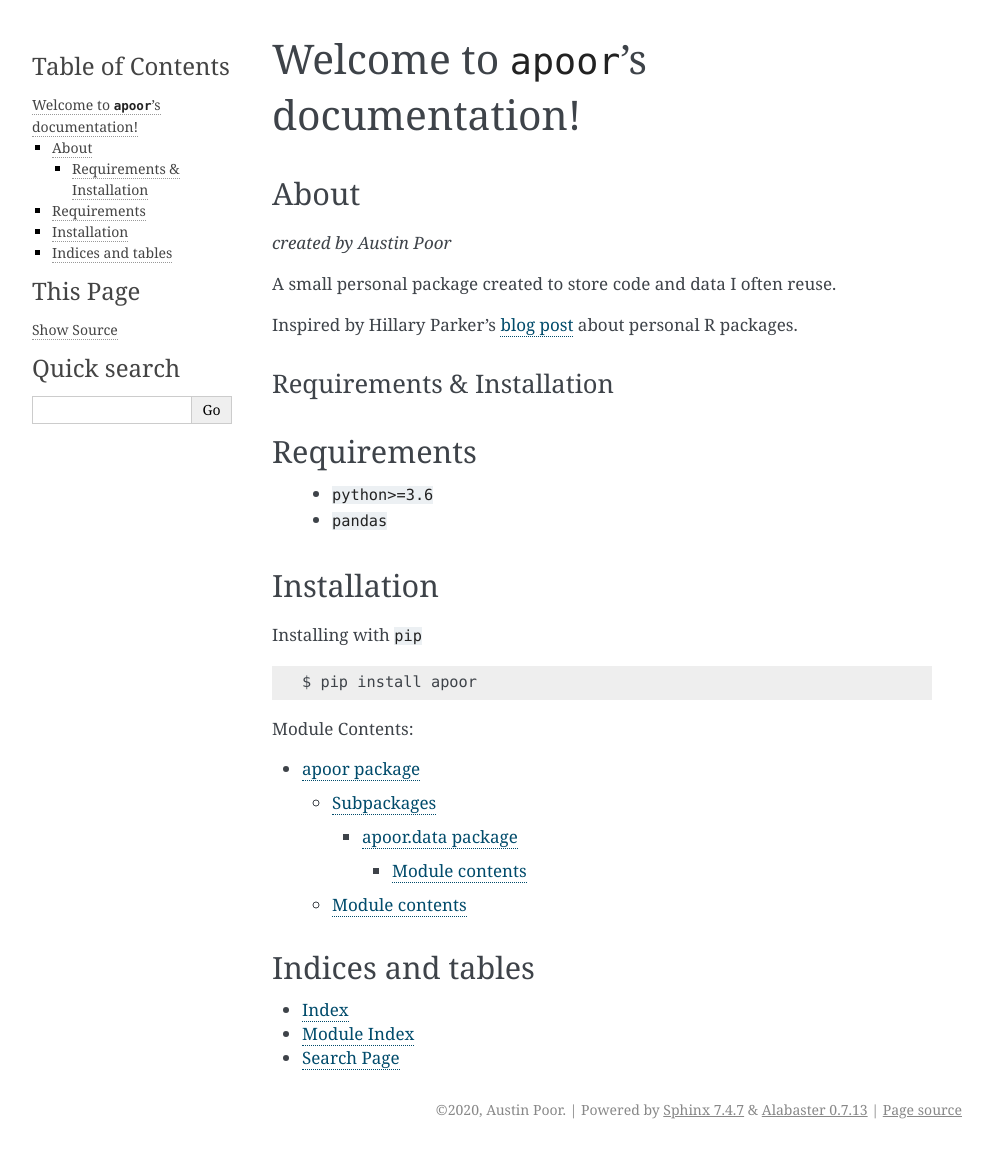
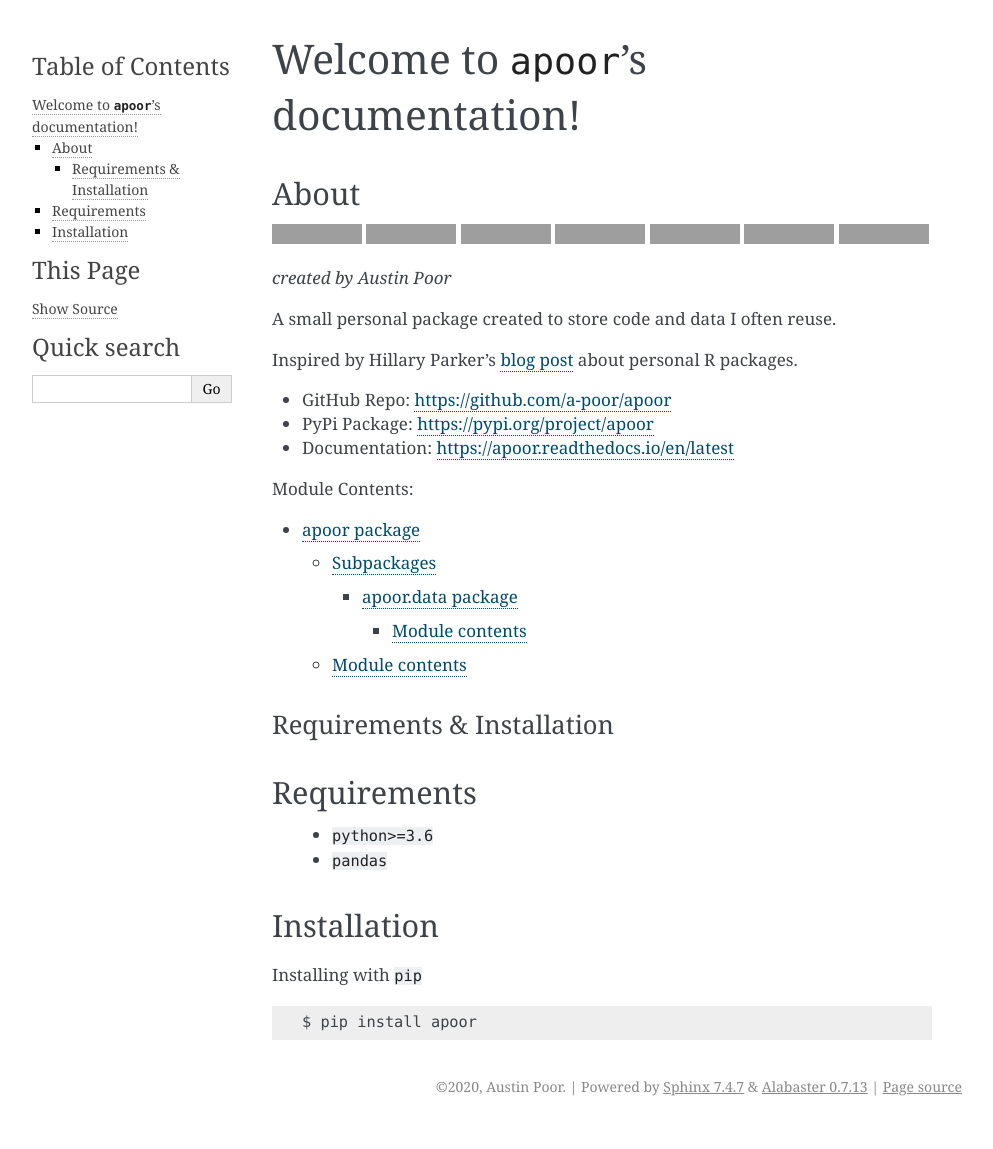
Before and after one commit to a-poor/apoor, a Sphinx documentation site: the page built from docs/index.rst, in a window 1280 px wide. Shown: the whole page, without its empty margins (148-1141 px from the left). Built offline with Sphinx 7.4.7, drawn with Linux system fonts in a browser that asks for light colours; after the commit the page ends 1126 px from its top, so only the background shows below that; grey boxes are pictures that could not be loaded.

Commit message:
Updaitng the docs

```diff
--- a/docs/index.rst
+++ b/docs/index.rst
@@ -10,14 +5,30 @@
 About
 -----
 
+.. image:: https://img.shields.io/pypi/status/apoor
+    :target: https://pypi.org/project/apoor/
+.. image:: https://img.shields.io/pypi/v/apoor
+    :target: https://pypi.org/project/apoor/
+.. image:: https://travis-ci.com/a-poor/apoor.svg?branch=master
+    :target: https://travis-ci.com/a-poor/apoor
+.. image:: https://codecov.io/gh/a-poor/apoor/branch/master/graph/badge.svg
+    :target: https://codecov.io/gh/a-poor/apoor
+.. image:: https://img.shields.io/scrutinizer/quality/g/a-poor/apoor/master
+    :target: https://scrutinizer-ci.com/g/a-poor/apoor/?branch=master
+.. image:: https://img.shields.io/pypi/l/apoor
+    :target: https://pypi.org/project/apoor/
+.. image:: https://readthedocs.org/projects/apoor/badge/?version=latest
+    :target: https://apoor.readthedocs.io/en/latest/?badge=latest
+
 *created by Austin Poor*
 
 A small personal package created to store code and data I often reuse.
 
 Inspired by Hillary Parker's `blog post <https://hilaryparker.com/2013/04/03/personal-r-packages>`_ about personal R packages.
 
-
-.. include:: installation.rst
+* GitHub Repo: https://github.com/a-poor/apoor
+* PyPi Package: https://pypi.org/project/apoor
+* Documentation: https://apoor.readthedocs.io/en/latest
 
 
 .. toctree::
@@ -27,10 +38,4 @@
    apoor
 
 
-
-Indices and tables
-------------------
-
-* :ref:`genindex`
-* :ref:`modindex`
-* :ref:`search`
+.. include:: installation.rst
```
Also changed, not shown: other parts of docs/index.rst (+0 -5 lines), apoor/__init__.py (+4 -3 lines).
